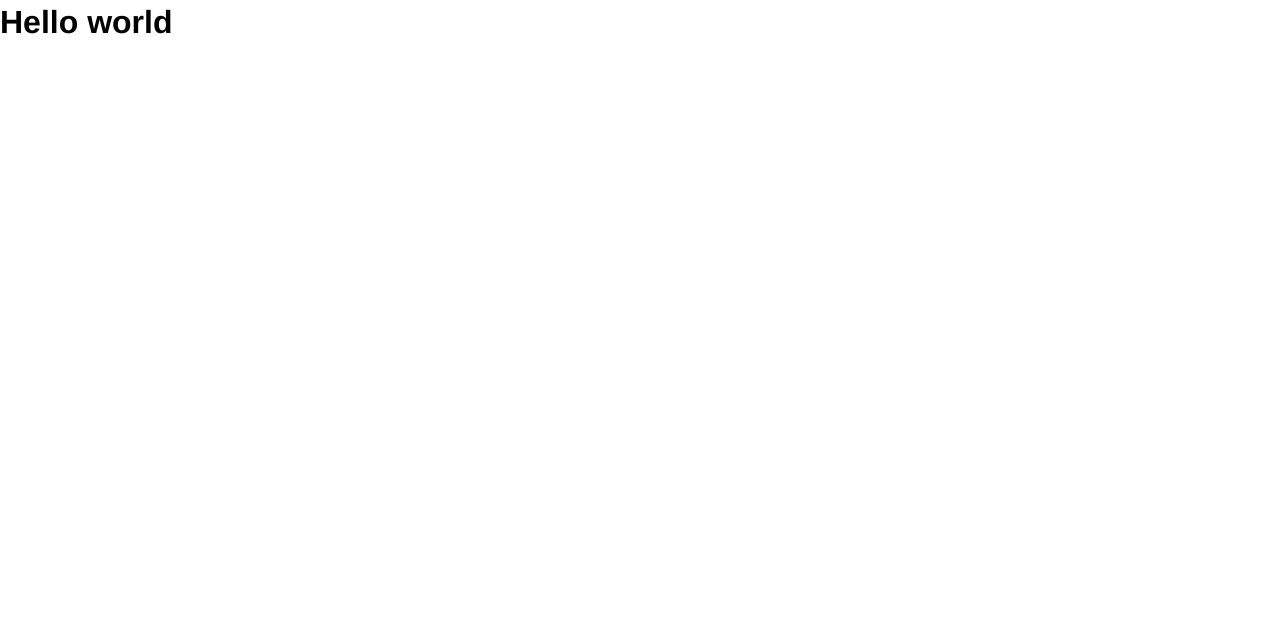
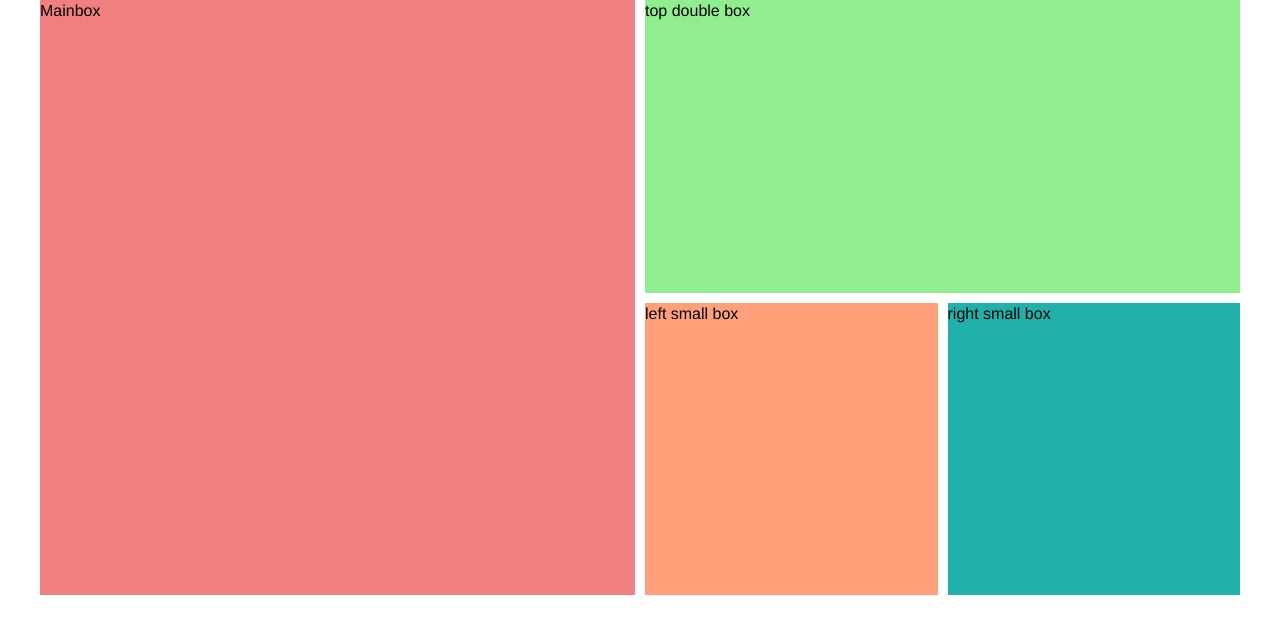
Before and after one commit to cojoclaudiu/squareify, a Next.js app: page / in a window 1280 px wide. Shown: the top 634 px of the page. Built offline with nearby package versions, Linux system fonts and the light colour scheme.

Commit message:
homepage structure first commit

```diff
--- /dev/null
+++ b/src/components/MainContent/MainContent.jsx
@@ -0,0 +1,13 @@
+import HomepageContainer from '../ui/HomepageContainer/HomepageContainer';
+import HomeHeroBox from '../ui/HomeHeroBox/HomeHeroBox';
+import styles from './MainContent.module.css';
+
+export default function MainContent() {
+  return (
+    <main className={styles.mainContent}>
+      <HomepageContainer>
+        <HomeHeroBox />
+      </HomepageContainer>
+    </main>
+  );
+}
--- /dev/null
+++ b/src/components/MainContent/MainContent.module.css
@@ -0,0 +1,5 @@
+.mainContent {
+  width: 100%;
+  max-width: var(--appWidth);
+  min-width: 320px;
+}
--- /dev/null
+++ b/src/components/ui/HomeHeroBox/HomeHeroBox.jsx
@@ -0,0 +1,12 @@
+import styles from './HomeHeroBox.module.css';
+
+export default function HomeHeroBox() {
+  return (
+    <>
+      <div className={styles.mainBox}>Mainbox</div>
+      <div className={styles.topDoubleBox}>top double box</div>
+      <div className={styles.smLftBox}>left small box</div>
+      <div className={styles.smRgtBox}>right small box</div>
+    </>
+  );
+}
--- /dev/null
+++ b/src/components/ui/HomeHeroBox/HomeHeroBox.module.css
@@ -0,0 +1,17 @@
+.mainBox {
+  grid-area: 1 / 1 / span 2 / span 2;
+  background-color: lightcoral;
+}
+
+.topDoubleBox {
+  grid-area: 1 / 3 / auto / -1;
+  background-color: lightgreen;
+}
+
+.smLftBox {
+  background-color: lightsalmon;
+}
+
+.smRgtBox {
+  background-color: lightseagreen;
+}
--- a/src/components/ui/HomepageContainer/HomepageContainer.jsx
+++ b/src/components/ui/HomepageContainer/HomepageContainer.jsx
@@ -1,5 +1,5 @@
 import styles from './HomepageContainer.module.css';
 
-export default function HomepageContainer() {
-  return <section className={styles.homepageContainer}>Box</section>;
+export default function HomepageContainer({ children }) {
+  return <section className={styles.homepageContainer}>{children}</section>;
 }
--- a/src/components/ui/HomepageContainer/HomepageContainer.module.css
+++ b/src/components/ui/HomepageContainer/HomepageContainer.module.css
@@ -1,4 +1,6 @@
 .homepageContainer {
   display: grid;
   grid-template-columns: repeat(4, 1fr);
+  gap: var(--gap);
+  height: calc(var(--appWidth) / 2 - var(--gap) / 2);
 }
--- a/src/pages/_app.jsx
+++ b/src/pages/_app.jsx
@@ -6,7 +6,9 @@ import '../styles/_globals.css';
 function Nextify({ Component, pageProps }) {
   return (
     <Provider store={store}>
-      <Component {...pageProps} />
+      <div className="appWrapper">
+        <Component {...pageProps} />
+      </div>
     </Provider>
   );
 }
--- a/src/pages/index.jsx
+++ b/src/pages/index.jsx
@@ -1,3 +1,5 @@
+import MainContent from '../components/MainContent/MainContent';
+
 export default function Home() {
-  return <h1>Hello world</h1>;
+  return <MainContent />;
 }
--- /dev/null
+++ b/src/styles/_app.css
@@ -0,0 +1,5 @@
+.appWrapper {
+  display: flex;
+  flex-direction: column;
+  align-items: center;
+}
--- a/src/styles/_globals.css
+++ b/src/styles/_globals.css
@@ -1,4 +1,5 @@
 @import '~normalize.css/normalize.css';
+@import './_app.css';
 @import './globalVariables.css';
 
 /* ***********************************
--- a/src/styles/globalVariables.css
+++ b/src/styles/globalVariables.css
@@ -0,0 +1,4 @@
+:root {
+  --appWidth: 1200px;
+  --gap: 10px;
+}
```
